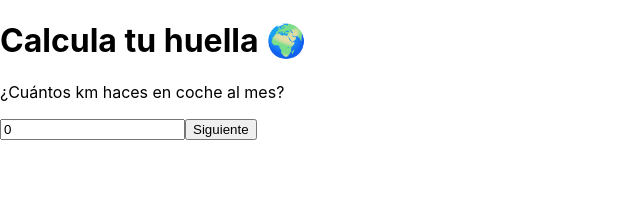
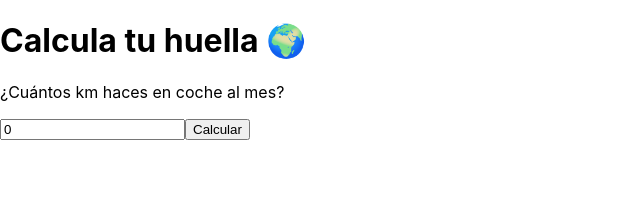
Before and after one commit to paula-gi/ZeroFootprint, a React (Create React App) app in the folder frontend/: page / in a window 1280 px wide. Shown: the top 209 px of the page, without its empty margins (0-640 px from the left). Built offline with nearby package versions, Linux system fonts and the light colour scheme.

Commit message:
feat: connect frontend with backend to create users and activities

```diff
--- /dev/null
+++ b/frontend/src/api/users.js
@@ -0,0 +1,11 @@
+import axios from "axios";
+
+const API_URL = "http://localhost:8080/api/users";
+
+export const createUser = (user) => {
+  return axios.post(API_URL, user);
+};
+
+export const createActivity = (userId, activity) => {
+  return axios.post(`${API_URL}/${userId}/activities`, activity);
+};
--- a/frontend/src/pages/Home.js
+++ b/frontend/src/pages/Home.js
@@ -1,10 +1,42 @@
 import { useState } from "react";
+import { createUser, createActivity } from "../api/users";
 
 export default function Home() {
   const [step, setStep] = useState(1);
   const [carKm, setCarKm] = useState(0);
+  const [userId, setUserId] = useState(null);
+  const [co2, setCo2] = useState(null);
 
-  const next = () => setStep(step + 1);
+  const next = async () => {
+    try {
+      // 🔹 1. crear usuario si no existe
+      let id = userId;
+
+      if (!id) {
+        const userRes = await createUser({
+          name: "Usuario",
+          email: "test@test.com",
+        });
+
+        id = userRes.data.id;
+        setUserId(id);
+      }
+
+      // 🔹 2. crear actividad
+      const activityRes = await createActivity(id, {
+        name: "car",
+        amount: carKm,
+        co2PerUnit: 0.2,
+      });
+
+      // 🔹 3. guardar resultado
+      setCo2(activityRes.data.totalCo2);
+
+      setStep(2);
+    } catch (error) {
+      console.error("Error:", error);
+    }
+  };
 
   return (
     <div>
@@ -18,14 +50,14 @@ export default function Home() {
             value={carKm}
             onChange={(e) => setCarKm(e.target.value)}
           />
-          <button onClick={next}>Siguiente</button>
+          <button onClick={next}>Calcular</button>
         </div>
       )}
 
       {step === 2 && (
         <div>
-          <p>Resultado provisional:</p>
-          <p>CO2: {carKm * 0.2}</p>
+          <h2>Resultado</h2>
+          <p>Tu huella de CO2 es: {co2}</p>
         </div>
       )}
     </div>
```
